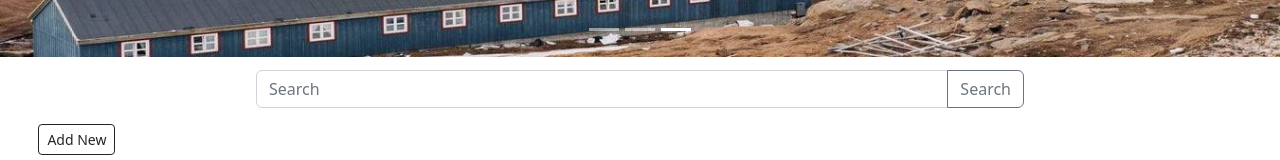
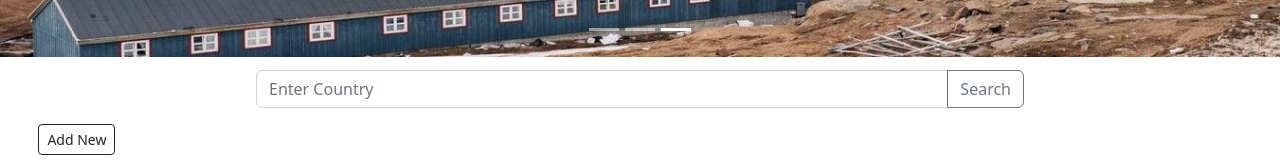
Before and after one commit to mafiageek/ptbc5-project1, a React (Create React App) app: page / in a window 1280 px wide. Shown: the part 576-736 px from the top of the page. Built offline with nearby package versions, Linux system fonts and the light colour scheme.

Commit message:
final version

```diff
--- a/src/App.js
+++ b/src/App.js
@@ -14,6 +14,12 @@ import "bootstrap/dist/js/bootstrap.bundle.min";
 
 function App() {
   const [journalsList, setJournalsList] = useState([]);
+  const [query, setQuery] = useState("");
+
+  const handleSearch = (event) => {
+    setQuery(event.target.value);
+    console.log("query", query);
+  };
 
   const addJournalHandler = (
     uImageURL,
@@ -64,7 +70,7 @@ function App() {
     <div className="App">
       <NavBar />
       <Jumbotron />
-      <Search />
+      <Search handleSearch={handleSearch} query={query} />
       <AddJournal onAddJournal={addJournalHandler} />
       <JournalsList journals={journalsList} handleDelete={handleDelete} />
       <Footer />
--- a/src/Footer.js
+++ b/src/Footer.js
@@ -7,13 +7,13 @@ export default function Footer() {
         <div>
           <p>Contact</p>
           <div>
-            <i class="fa fa-home me-4"></i>
+            <i className="fa fa-home me-4"></i>
             <span>Singapore 5566</span>
           </div>
           <i className="fa fa-envelope me-4"></i>
           <span>travelant@dream.net</span>
           <div>
-            <i class="fa fa-phone me-4"></i>
+            <i className="fa fa-phone me-4"></i>
             <span>+65 1234567</span>
           </div>
         </div>
--- a/src/JournalsList.js
+++ b/src/JournalsList.js
@@ -11,10 +11,21 @@ export default function JournalsList(props) {
     lat: 41.3851,
     lng: 2.1734,
   };
+
+  const filteredResult = props.journals.filter((post) => {
+    if (!props.query) {
+      return post;
+    } else if (post.country.toLowerCase().includes(props.query.toLowerCase())) {
+      return post;
+    }
+
+    return post;
+  });
+
   return (
     <div className="container">
       <div className="row">
-        {props.journals.map((journal) => (
+        {filteredResult.map((journal) => (
           <div key={journal.id} className="cards col-sm-6 col-md-4">
             <Card>
               {console.log("Card", journal.position)}
--- a/src/Search.js
+++ b/src/Search.js
@@ -3,12 +3,14 @@ import Button from "react-bootstrap/Button";
 import Form from "react-bootstrap/Form";
 import InputGroup from "react-bootstrap/InputGroup";
 
-export default function Search() {
+export default function Search(props) {
   return (
     <>
       <InputGroup className="mb-3 search">
         <Form.Control
-          placeholder="Search"
+          placeholder="Enter Country"
+          onChange={(event) => props.handleSearch(event)}
+          value={props.query}
           aria-label="Search"
           aria-describedby="basic-addon2"
         />
```
